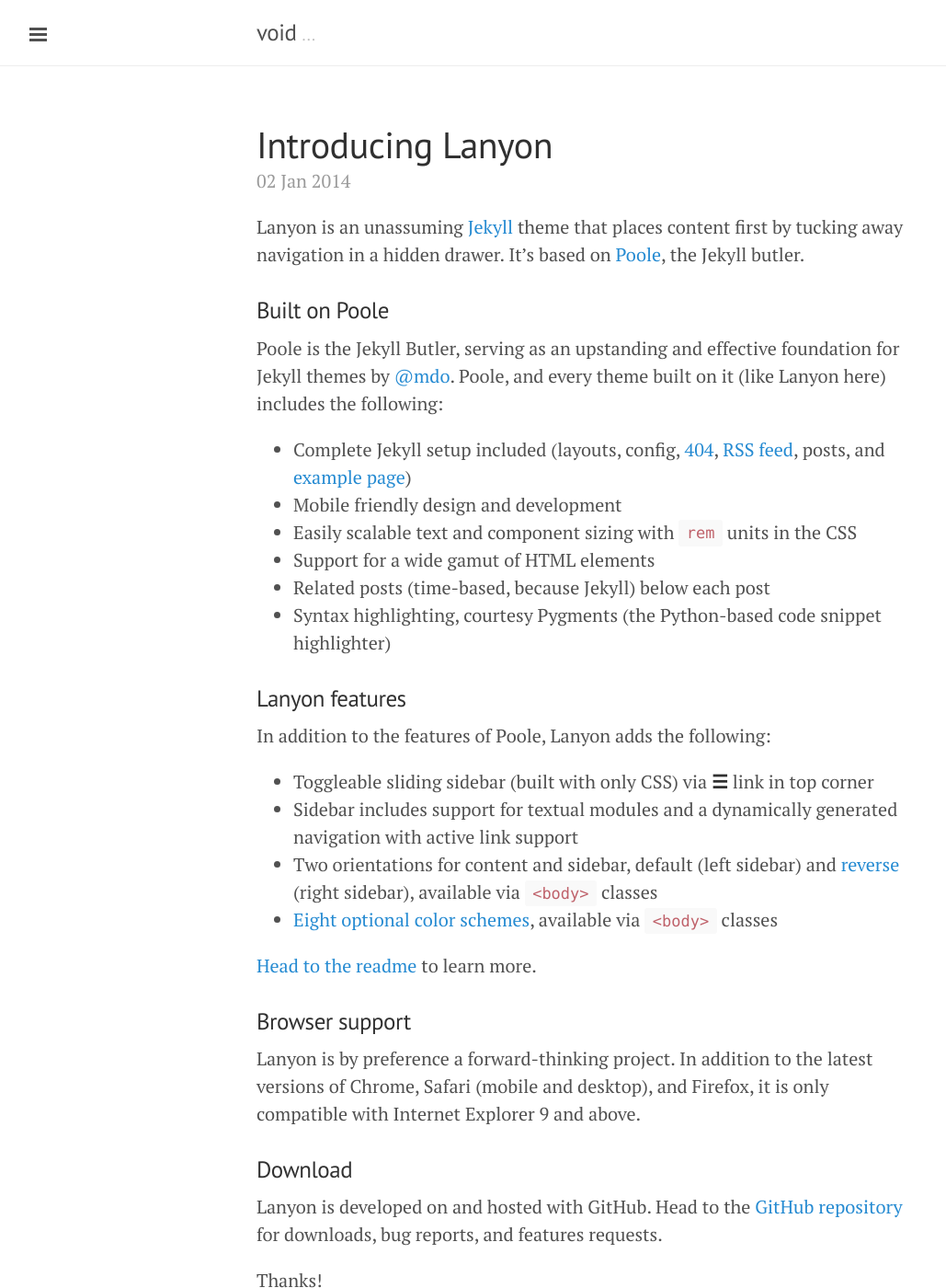
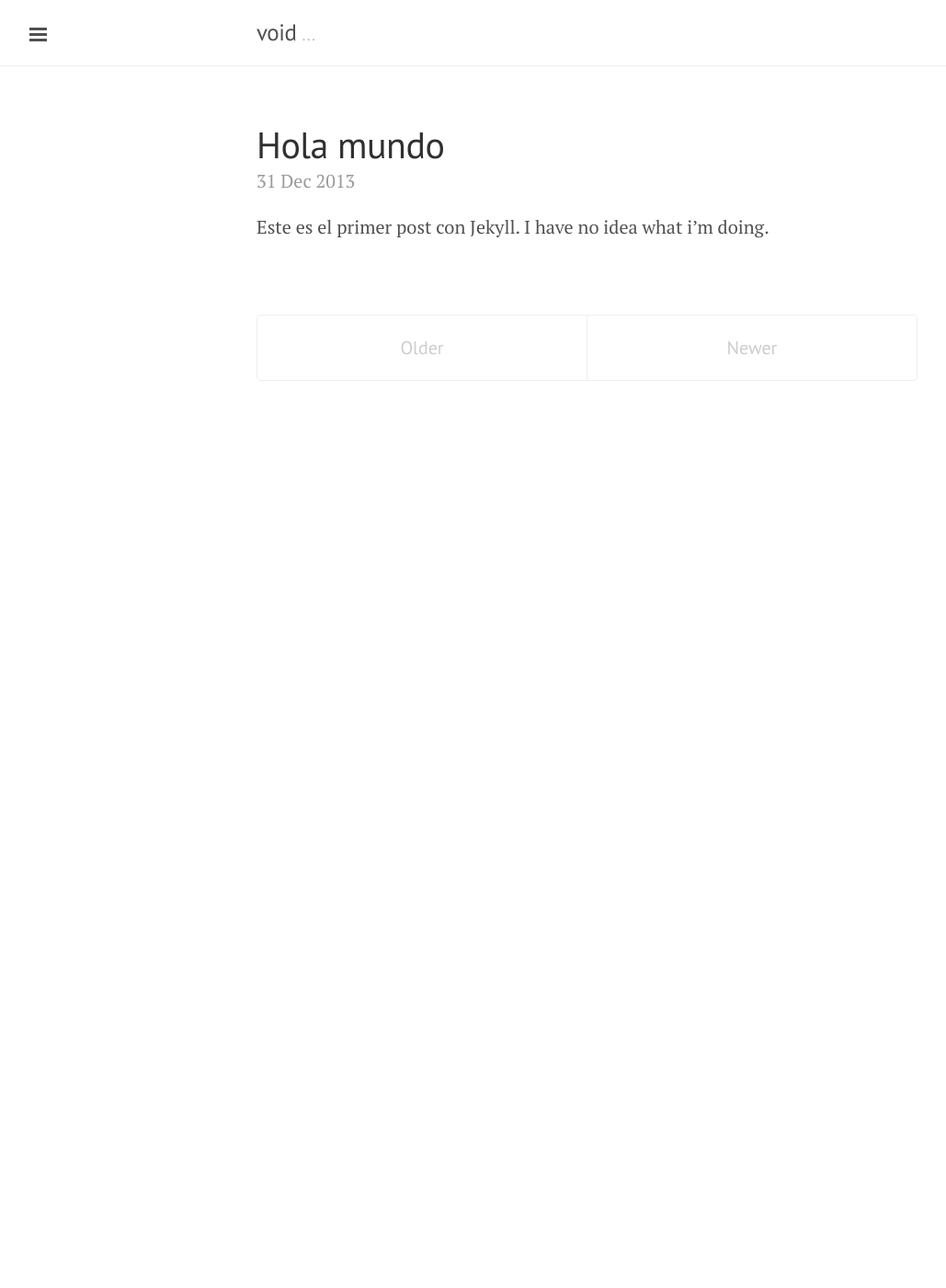
Before and after one commit to angelsimon/angelsimon.github.io, a Jekyll site: the page built from index.html, in a window 1280 px wide and 1400 px high. Shown: the whole window at 92% size, without its empty margins (1-1030 px from the left). Built offline with Jekyll 4.4.1, drawn with Linux system fonts in a browser that asks for light colours; Markdown is read by kramdown in place of the engine named in the settings; the list of posts is cut into pages by our own code; some of the changed text lies outside the part shown.

Commit message:
Initial commit

```diff
--- a/_posts/2013-12-31-whats-jekyll.md
+++ b/_posts/2013-12-31-whats-jekyll.md
@@ -1,12 +1,6 @@
 ---
 layout: post
-title: What's Jekyll?
+title: Hola mundo
 ---
 
-[Jekyll](http://jekyllrb.com) is a static site generator, an open-source tool for creating simple yet powerful websites of all shapes and sizes. From [the project's readme](https://github.com/mojombo/jekyll/blob/master/README.markdown):
-
-  > Jekyll is a simple, blog aware, static site generator. It takes a template directory [...] and spits out a complete, static website suitable for serving with Apache or your favorite web server. This is also the engine behind GitHub Pages, which you can use to host your project’s page or blog right here from GitHub.
-
-It's an immensely useful tool and one we encourage you to use here with Hyde.
-
-Find out more by [visiting the project on GitHub](https://github.com/mojombo/jekyll).
+Este es el primer post con Jekyll. I have no idea what i'm doing.
--- a/_posts/2014-01-01-example-content.md
+++ /dev/null
@@ -1,122 +0,0 @@
----
-layout: post
-title: Example content
----
-
-
-<div class="message">
-  Howdy! This is an example blog post that shows several types of HTML content supported in this theme.
-</div>
-
-Cum sociis natoque penatibus et magnis <a href="#">dis parturient montes</a>, nascetur ridiculus mus. *Aenean eu leo quam.* Pellentesque ornare sem lacinia quam venenatis vestibulum. Sed posuere consectetur est at lobortis. Cras mattis consectetur purus sit amet fermentum.
-
-> Curabitur blandit tempus porttitor. Nullam quis risus eget urna mollis ornare vel eu leo. Nullam id dolor id nibh ultricies vehicula ut id elit.
-
-Etiam porta **sem malesuada magna** mollis euismod. Cras mattis consectetur purus sit amet fermentum. Aenean lacinia bibendum nulla sed consectetur.
-
-## Inline HTML elements
-
-HTML defines a long list of available inline tags, a complete list of which can be found on the [Mozilla Developer Network](https://developer.mozilla.org/en-US/docs/Web/HTML/Element).
-
-- **To bold text**, use `<strong>`.
-- *To italicize text*, use `<em>`.
-- Abbreviations, like <abbr title="HyperText Markup Langage">HTML</abbr> should use `<abbr>`, with an optional `title` attribute for the full phrase.
-- Citations, like <cite>&mdash; Mark otto</cite>, should use `<cite>`.
-- <del>Deleted</del> text should use `<del>` and <ins>inserted</ins> text should use `<ins>`.
-- Superscript <sup>text</sup> uses `<sup>` and subscript <sub>text</sub> uses `<sub>`.
-
-Most of these elements are styled by browsers with few modifications on our part.
-
-## Heading
-
-Vivamus sagittis lacus vel augue rutrum faucibus dolor auctor. Duis mollis, est non commodo luctus, nisi erat porttitor ligula, eget lacinia odio sem nec elit. Morbi leo risus, porta ac consectetur ac, vestibulum at eros.
-
-### Code
-
-Cum sociis natoque penatibus et magnis dis `code element` montes, nascetur ridiculus mus.
-
-{% highlight js %}
-// Example can be run directly in your JavaScript console
-
-// Create a function that takes two arguments and returns the sum of those arguments
-var adder = new Function("a", "b", "return a + b");
-
-// Call the function
-adder(2, 6);
-// > 8
-{% endhighlight %}
-
-Aenean lacinia bibendum nulla sed consectetur. Etiam porta sem malesuada magna mollis euismod. Fusce dapibus, tellus ac cursus commodo, tortor mauris condimentum nibh, ut fermentum massa.
-
-### Lists
-
-Cum sociis natoque penatibus et magnis dis parturient montes, nascetur ridiculus mus. Aenean lacinia bibendum nulla sed consectetur. Etiam porta sem malesuada magna mollis euismod. Fusce dapibus, tellus ac cursus commodo, tortor mauris condimentum nibh, ut fermentum massa justo sit amet risus.
-
-* Praesent commodo cursus magna, vel scelerisque nisl consectetur et.
-* Donec id elit non mi porta gravida at eget metus.
-* Nulla vitae elit libero, a pharetra augue.
-
-Donec ullamcorper nulla non metus auctor fringilla. Nulla vitae elit libero, a pharetra augue.
-
-1. Vestibulum id ligula porta felis euismod semper.
-2. Cum sociis natoque penatibus et magnis dis parturient montes, nascetur ridiculus mus.
-3. Maecenas sed diam eget risus varius blandit sit amet non magna.
-
-Cras mattis consectetur purus sit amet fermentum. Sed posuere consectetur est at lobortis.
-
-<dl>
-  <dt>HyperText Markup Language (HTML)</dt>
-  <dd>The language used to describe and define the content of a Web page</dd>
-
-  <dt>Cascading Style Sheets (CSS)</dt>
-  <dd>Used to describe the appearance of Web content</dd>
-
-  <dt>JavaScript (JS)</dt>
-  <dd>The programming language used to build advanced Web sites and applications</dd>
-</dl>
-
-Integer posuere erat a ante venenatis dapibus posuere velit aliquet. Morbi leo risus, porta ac consectetur ac, vestibulum at eros. Nullam quis risus eget urna mollis ornare vel eu leo.
-
-### Tables
-
-Aenean lacinia bibendum nulla sed consectetur. Lorem ipsum dolor sit amet, consectetur adipiscing elit.
-
-<table>
-  <thead>
-    <tr>
-      <th>Name</th>
-      <th>Upvotes</th>
-      <th>Downvotes</th>
-    </tr>
-  </thead>
-  <tfoot>
-    <tr>
-      <td>Totals</td>
-      <td>21</td>
-      <td>23</td>
-    </tr>
-  </tfoot>
-  <tbody>
-    <tr>
-      <td>Alice</td>
-      <td>10</td>
-      <td>11</td>
-    </tr>
-    <tr>
-      <td>Bob</td>
-      <td>4</td>
-      <td>3</td>
-    </tr>
-    <tr>
-      <td>Charlie</td>
-      <td>7</td>
-      <td>9</td>
-    </tr>
-  </tbody>
-</table>
-
-Nullam id dolor id nibh ultricies vehicula ut id elit. Sed posuere consectetur est at lobortis. Nullam quis risus eget urna mollis ornare vel eu leo.
-
------
-
-Want to see something else added? <a href="https://github.com/poole/poole/issues/new">Open an issue.</a>
--- a/_posts/2014-01-02-introducing-lanyon.md
+++ /dev/null
@@ -1,38 +0,0 @@
----
-layout: post
-title: Introducing Lanyon
----
-
-Lanyon is an unassuming [Jekyll](http://jekyllrb.com) theme that places content first by tucking away navigation in a hidden drawer. It's based on [Poole](http://getpoole.com), the Jekyll butler.
-
-### Built on Poole
-
-Poole is the Jekyll Butler, serving as an upstanding and effective foundation for Jekyll themes by [@mdo](https://twitter.com/mdo). Poole, and every theme built on it (like Lanyon here) includes the following:
-
-* Complete Jekyll setup included (layouts, config, [404](/404), [RSS feed](/atom.xml), posts, and [example page](/about))
-* Mobile friendly design and development
-* Easily scalable text and component sizing with `rem` units in the CSS
-* Support for a wide gamut of HTML elements
-* Related posts (time-based, because Jekyll) below each post
-* Syntax highlighting, courtesy Pygments (the Python-based code snippet highlighter)
-
-### Lanyon features
-
-In addition to the features of Poole, Lanyon adds the following:
-
-* Toggleable sliding sidebar (built with only CSS) via **☰** link in top corner
-* Sidebar includes support for textual modules and a dynamically generated navigation with active link support
-* Two orientations for content and sidebar, default (left sidebar) and [reverse](https://github.com/poole/lanyon#reverse-layout) (right sidebar), available via `<body>` classes
-* [Eight optional color schemes](https://github.com/poole/lanyon#themes), available via `<body>` classes
-
-[Head to the readme](https://github.com/poole/lanyon#readme) to learn more.
-
-### Browser support
-
-Lanyon is by preference a forward-thinking project. In addition to the latest versions of Chrome, Safari (mobile and desktop), and Firefox, it is only compatible with Internet Explorer 9 and above.
-
-### Download
-
-Lanyon is developed on and hosted with GitHub. Head to the <a href="https://github.com/poole/lanyon">GitHub repository</a> for downloads, bug reports, and features requests.
-
-Thanks!
```
